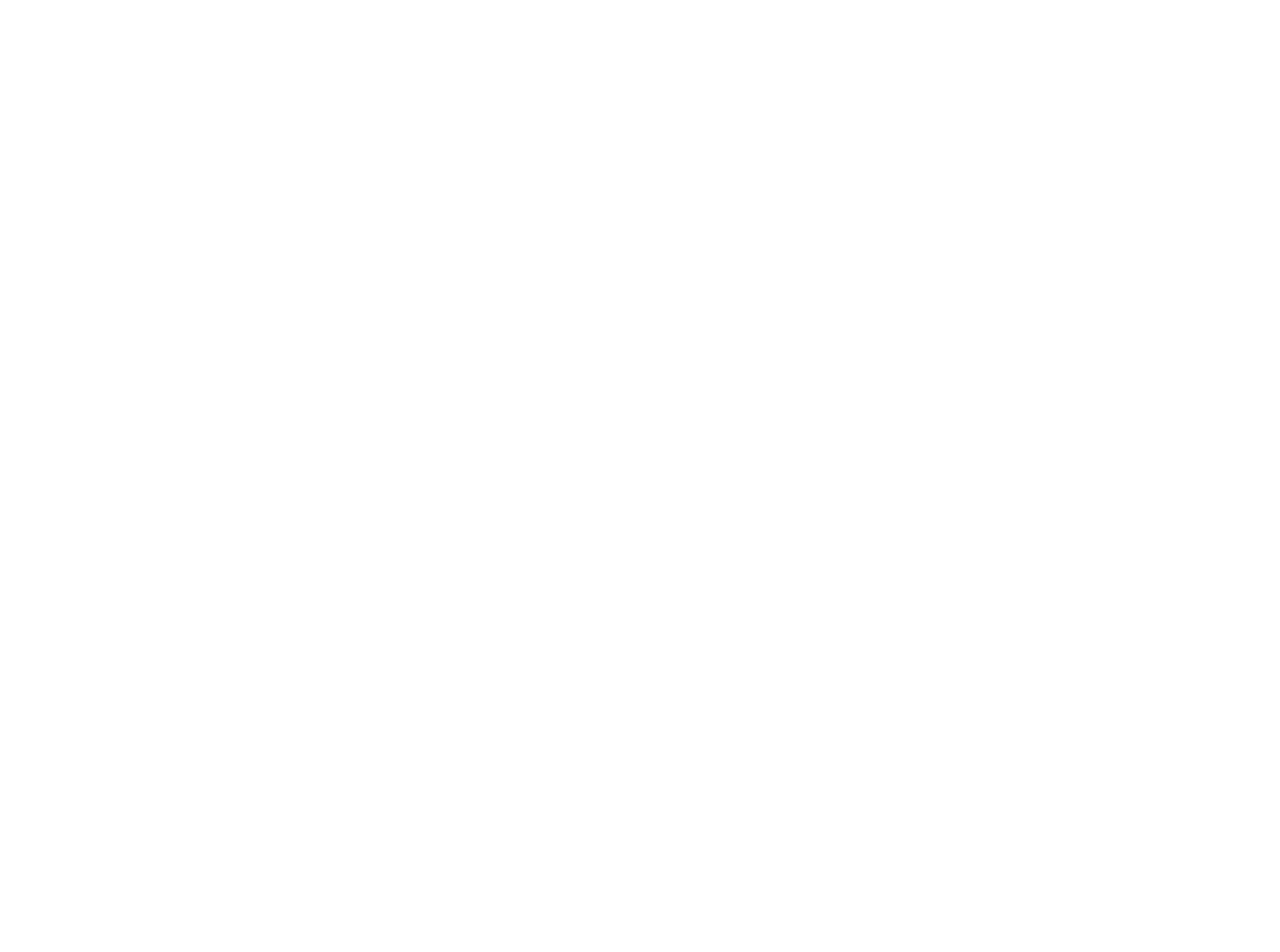
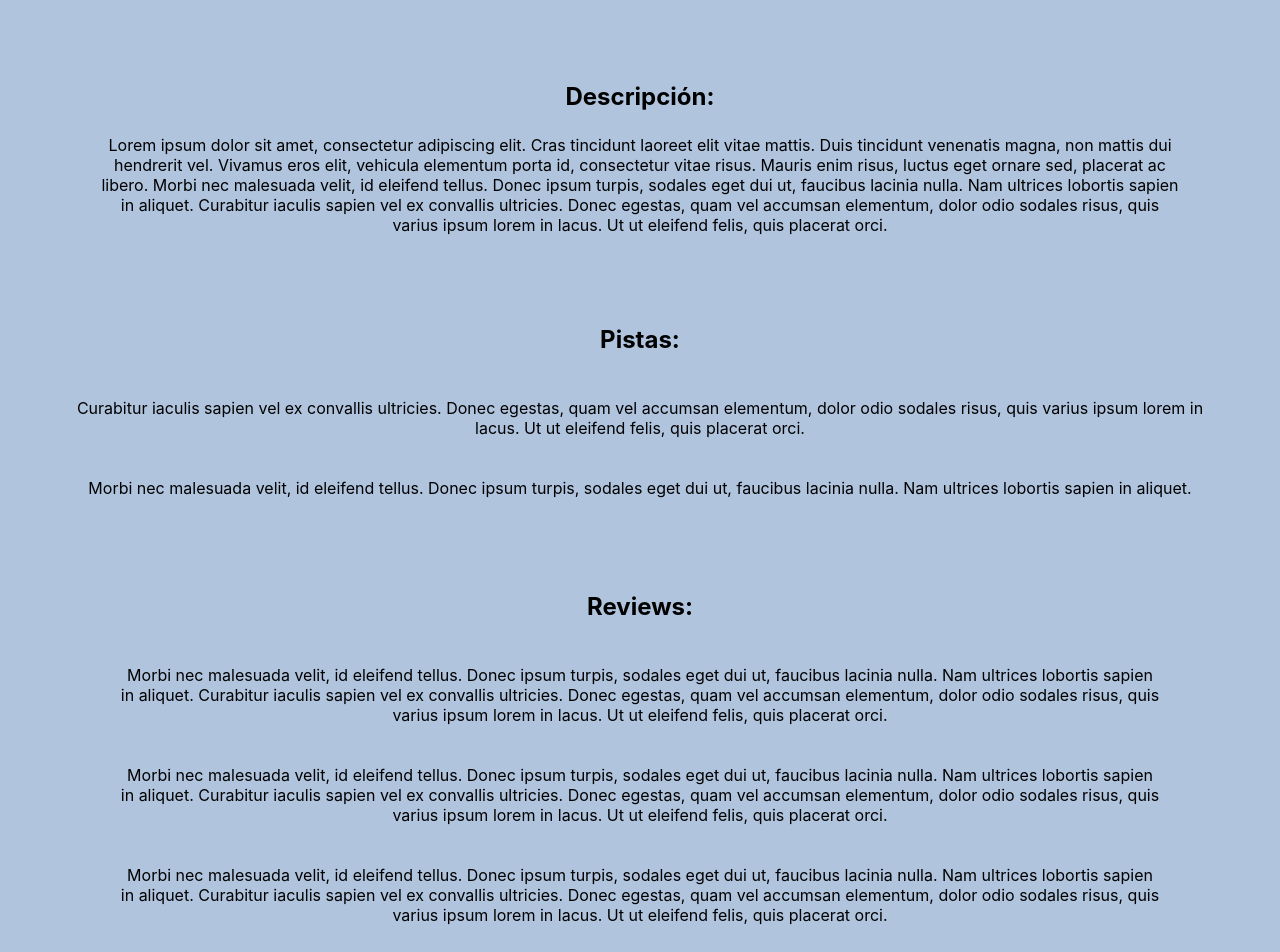
Before and after one commit to ricardobar96/proyecto-final-ricardo-daniel, a React (Create React App) app in the folder cliente React/player2/: page /infoGame in a window 1280 px wide. Before the commit this address had no page. Shown: the part 120-1072 px from the top of the page. Before the commit the page ends 800 px from the top, so only its background shows below. Built offline with nearby package versions, Linux system fonts and the light colour scheme.

Commit message:
Actualizado cliente React del proyecto (creada estructura y vista de infoJuego; funcionalidad de redireccionar al clicar sobre los elementos principales del componente Topbar y los botones de Login y Register)

```diff
--- a/cliente React/player2/src/App.tsx
+++ b/cliente React/player2/src/App.tsx
@@ -4,6 +4,7 @@ import Login from './login/login';
 import Home from './home/home';
 import Register from './register/register';
 import Games from './games/games';
+import InfoGame from './infoGame/infoGame';
 
 interface IProps { }
 interface IState { }
@@ -28,6 +29,7 @@ const App = () => {
         <Route path="/home" element={<Home />} />
         <Route path="/register" element={<Register />} />
         <Route path="/games" element={<Games />} />
+        <Route path="/infoGame" element={<InfoGame />} />
       </Routes>
     </BrowserRouter>
   );
--- a/cliente React/player2/src/games/filter.tsx
+++ b/cliente React/player2/src/games/filter.tsx
@@ -2,7 +2,6 @@ import "./filter.css";
 import React, { useRef, useState } from 'react';
 import axios from 'axios';
 import { Slider } from "@material-ui/core";
-import Combobox from "react-widgets/Combobox";
 import TextField from '@material-ui/core/TextField';
 import Autocomplete from '@material-ui/lab/Autocomplete';
 
--- /dev/null
+++ b/cliente React/player2/src/infoGame/infoGame.css
@@ -0,0 +1,30 @@
+.infoGame{
+    padding: 50px;
+    height: 100%;
+    background-color: lightsteelblue;
+    text-align: center;
+}
+
+.gameImage{
+    font-size: 200px;
+}
+
+.pistasList{
+    padding: 0;
+    margin: 0;
+    list-style: none;
+}
+
+.reviewsList{
+    padding: 0;
+    margin: 0;
+    list-style: none;
+}
+
+.desciption{
+    padding: 50px;
+}
+
+.reviewsWrapper{
+    padding: 50px;
+}
--- /dev/null
+++ b/cliente React/player2/src/infoGame/infoGame.tsx
@@ -0,0 +1,66 @@
+import "./infoGame.css";
+import { VideogameAsset } from "@material-ui/icons";
+import React, { useRef } from 'react';
+import axios from 'axios';
+import Topbar from '../topbar/topbar';
+
+export default function infoGame() {
+    return (
+        <>
+            <Topbar />
+            <div className="infoGame">
+                <div className="infoGameWrapper">
+                    <VideogameAsset className="gameImage" />
+                    <div className="desciption">
+                        <h3 className="title">Descripción:</h3>
+                        <p>Lorem ipsum dolor sit amet, consectetur adipiscing elit. Cras tincidunt laoreet elit vitae mattis.
+                            Duis tincidunt venenatis magna, non mattis dui hendrerit vel. Vivamus eros elit, vehicula elementum
+                            porta id, consectetur vitae risus. Mauris enim risus, luctus eget ornare sed, placerat ac libero.
+                            Morbi nec malesuada velit, id eleifend tellus. Donec ipsum turpis, sodales eget dui ut, faucibus
+                            lacinia nulla. Nam ultrices lobortis sapien in aliquet. Curabitur iaculis sapien vel ex convallis
+                            ultricies. Donec egestas, quam vel accumsan elementum, dolor odio sodales risus, quis varius ipsum
+                            lorem in lacus. Ut ut eleifend felis, quis placerat orci.
+                        </p>
+                    </div>
+                    <div className='pistasWrapper'>
+                        <h3 className="title">Pistas:</h3>
+                        <ul className='pistasList'>
+                            <li>
+                                Curabitur iaculis sapien vel ex convallis
+                                ultricies. Donec egestas, quam vel accumsan elementum, dolor odio sodales risus, quis varius ipsum
+                                lorem in lacus. Ut ut eleifend felis, quis placerat orci.
+                            </li>
+                            <li>
+                                Morbi nec malesuada velit, id eleifend tellus. Donec ipsum turpis, sodales eget dui ut, faucibus
+                                lacinia nulla. Nam ultrices lobortis sapien in aliquet.
+                            </li>
+                        </ul>
+                    </div>
+                    <div className='reviewsWrapper'>
+                        <h3 className="title">Reviews:</h3>
+                        <ul className='reviewsList'>
+                            <li>
+                                Morbi nec malesuada velit, id eleifend tellus. Donec ipsum turpis, sodales eget dui ut, faucibus
+                                lacinia nulla. Nam ultrices lobortis sapien in aliquet. Curabitur iaculis sapien vel ex convallis
+                                ultricies. Donec egestas, quam vel accumsan elementum, dolor odio sodales risus, quis varius ipsum
+                                lorem in lacus. Ut ut eleifend felis, quis placerat orci.
+                            </li>
+                            <li>
+                                Morbi nec malesuada velit, id eleifend tellus. Donec ipsum turpis, sodales eget dui ut, faucibus
+                                lacinia nulla. Nam ultrices lobortis sapien in aliquet. Curabitur iaculis sapien vel ex convallis
+                                ultricies. Donec egestas, quam vel accumsan elementum, dolor odio sodales risus, quis varius ipsum
+                                lorem in lacus. Ut ut eleifend felis, quis placerat orci.
+                            </li>
+                            <li>
+                                Morbi nec malesuada velit, id eleifend tellus. Donec ipsum turpis, sodales eget dui ut, faucibus
+                                lacinia nulla. Nam ultrices lobortis sapien in aliquet. Curabitur iaculis sapien vel ex convallis
+                                ultricies. Donec egestas, quam vel accumsan elementum, dolor odio sodales risus, quis varius ipsum
+                                lorem in lacus. Ut ut eleifend felis, quis placerat orci.
+                            </li>
+                        </ul>
+                    </div>
+                </div>
+            </div>
+        </>
+    )
+}
--- a/cliente React/player2/src/login/login.css
+++ b/cliente React/player2/src/login/login.css
@@ -74,7 +74,7 @@
     height: 50px;
     border-radius: 10px;
     border: none;
-    background-color:lightskyblue;
+    background-color:rgb(47, 129, 177);
     color:white;
     font-size: 20px;
     font-weight: 500px;
--- a/cliente React/player2/src/login/login.tsx
+++ b/cliente React/player2/src/login/login.tsx
@@ -6,6 +6,7 @@ import { Navigate, useNavigate } from 'react-router-dom';
 export default function Login() {
     const nameUser = useRef<HTMLInputElement>(null);
     const passwordUser = useRef<HTMLInputElement>(null);
+    let navigate = useNavigate();
 
     const login = (event: React.FormEvent<HTMLFormElement>) => {
 
@@ -33,28 +34,7 @@ export default function Login() {
     }
 
     const register = (event: React.FormEvent<HTMLFormElement>) => {
-
-        event.preventDefault();
-        let formulario: HTMLFormElement = event.currentTarget;
-
-        let nameI = nameUser.current?.value;
-        let passwordI = passwordUser.current?.value;
-
-        let login = {
-            name: nameI,
-            password: passwordI
-        }
-        const axiospost = async (rutaDeLogin: string) => {
-            try {
-                const { data } = await axios.post(rutaDeLogin, login)
-                localStorage.clear();
-                localStorage.setItem("token", data);
-            } catch (error) {
-                console.log(error);
-            }
-        }
-        alert("Registrar usuario");
-        axiospost("http://localhost:8080/api/login");
+        navigate("/register");
     }
 
     return (
--- a/cliente React/player2/src/register/register.css
+++ b/cliente React/player2/src/register/register.css
@@ -31,7 +31,7 @@
     color:royalblue;
     margin-bottom: 100px;
 }
-.registerBox{
+.registerAccountBox{
     height: 200px;
     padding: 20px;
     background-color: lightgoldenrodyellow;
--- a/cliente React/player2/src/register/register.tsx
+++ b/cliente React/player2/src/register/register.tsx
@@ -4,6 +4,7 @@ import axios from 'axios';
 import { Navigate, useNavigate } from 'react-router-dom';
 
 export default function Register() {
+    let navigate = useNavigate();
     const nameUser = useRef<HTMLInputElement>(null);
     const passwordUser = useRef<HTMLInputElement>(null);
 
@@ -33,7 +34,7 @@ export default function Register() {
     }
 
     const returnLogin = (event: React.FormEvent<HTMLFormElement>) => {
-        alert("Redireccionar a iniciar sesión");
+        navigate("/");
     }
 
     return (
@@ -45,7 +46,7 @@ export default function Register() {
                 </div>
                 <div className="registerRight">
                     <form onSubmit={register}>
-                        <div className="registerBox">
+                        <div className="registerAccountBox">
                             <input type="text" ref={nameUser} placeholder="Nombre" className="registerInput" />
                             <input type="text" ref={passwordUser} placeholder="Contraseña" className="registerInput" />
                             <button type="submit" className="registerAccountButton">Crear cuenta</button>
--- a/cliente React/player2/src/topbar/topbar.css
+++ b/cliente React/player2/src/topbar/topbar.css
@@ -51,6 +51,7 @@
     font-weight: bolder;
     cursor: pointer;
     padding: 50px;
+    color:white;
 }
 .topbarLink:hover{
     color:orangered;
--- a/cliente React/player2/src/topbar/topbar.tsx
+++ b/cliente React/player2/src/topbar/topbar.tsx
@@ -2,6 +2,7 @@ import "./topbar.css";
 import { Search, Person, Menu, Chat } from "@material-ui/icons";
 import React, { useRef } from 'react';
 import axios from 'axios';
+import { Link } from 'react-router-dom';
 
 export default function Topbar() {
     return (
@@ -11,9 +12,15 @@ export default function Topbar() {
             </div>
             <div className="topbarCenter">
                 <div className="topbarLinks">
-                    <span className="topbarLink">Home</span>
-                    <span className="topbarLink">Perfil</span>
-                    <span className="topbarLink">Videojuegos</span>
+                    <Link to="/home" style={{textDecoration:"none"}}>
+                        <span className="topbarLink">Home</span>
+                    </Link>
+                    <Link to="/register" style={{textDecoration:"none"}}>
+                        <span className="topbarLink">Perfil</span>
+                    </Link>
+                    <Link to="/" style={{textDecoration:"none"}}>
+                        <span className="topbarLink">Videojuegos</span>
+                    </Link>
                 </div>
             </div>
             <div className="topbarRight">
```
